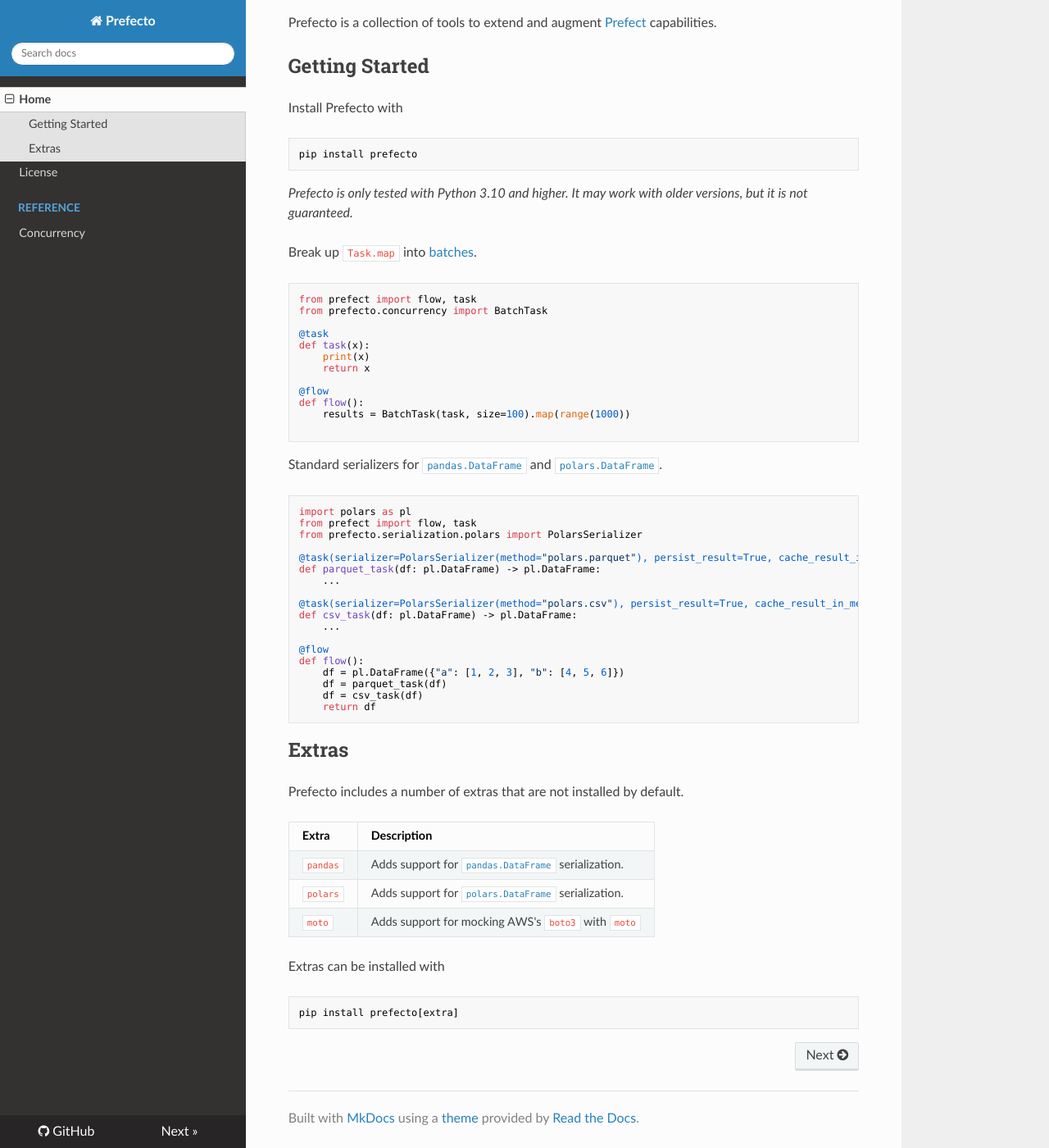
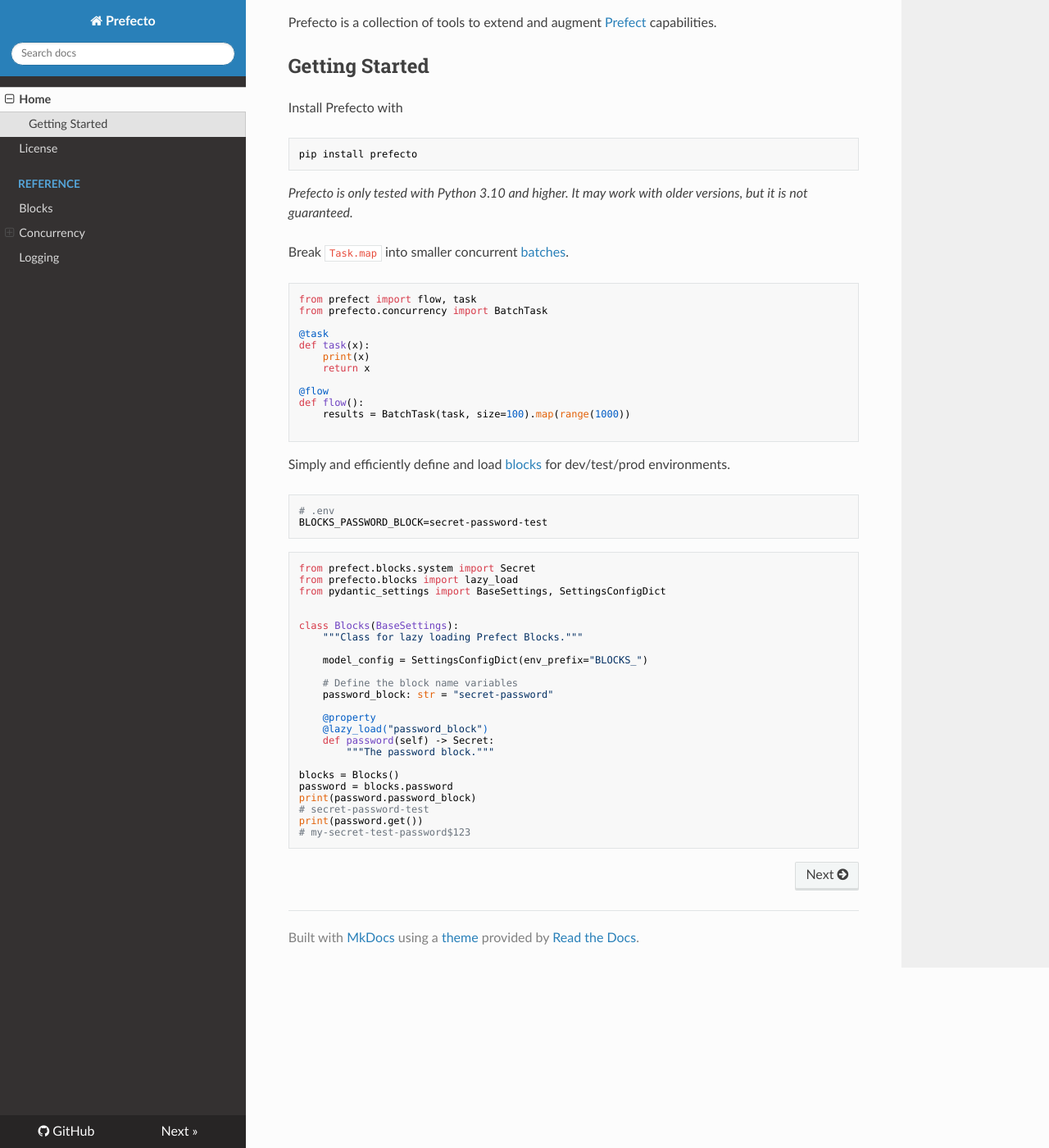
Before and after one commit to dominictarro/prefecto, an MkDocs documentation site: the page built from docs/index.md, in a window 1280 px wide and 1400 px high, scrolled down 590 px. Shown: the whole window at 82% size. Built offline with MkDocs 1.6.1, drawn with Linux system fonts in a browser that asks for light colours; nearby versions of some CDN libraries.

Commit message:
Clean up mkdocs and module/class docstrings

````diff
--- a/docs/index.md
+++ b/docs/index.md
@@ -23,7 +23,7 @@
 
 *Prefecto is only tested with Python 3.10 and higher. It may work with older versions, but it is not guaranteed.*
 
-Break up `Task.map` into [batches](./batch_task.md#batchtask).
+Break `Task.map` into smaller concurrent [batches](./concurrency/batch_task.md).
 
 ```python
 from prefect import flow, task
@@ -40,41 +40,36 @@
 
 ```
 
-Standard serializers for [`pandas.DataFrame`](./serializers/pandas/methods.md) and [`polars.DataFrame`](./serializers/polars/methods.md).
+Simply and efficiently define and load [blocks](./blocks.md) for dev/test/prod environments.
+
+```bash
+# .env
+BLOCKS_PASSWORD_BLOCK=secret-password-test
+```
 
 ```python
-import polars as pl
-from prefect import flow, task
-from prefecto.serialization.polars import PolarsSerializer
+from prefect.blocks.system import Secret
+from prefecto.blocks import lazy_load
+from pydantic_settings import BaseSettings, SettingsConfigDict
 
-@task(serializer=PolarsSerializer(method="polars.parquet"), persist_result=True, cache_result_in_memory=False)
-def parquet_task(df: pl.DataFrame) -> pl.DataFrame:
-    ...
 
-@task(serializer=PolarsSerializer(method="polars.csv"), persist_result=True, cache_result_in_memory=False)
-def csv_task(df: pl.DataFrame) -> pl.DataFrame:
-    ...
+class Blocks(BaseSettings):
+    """Class for lazy loading Prefect Blocks."""
 
-@flow
-def flow():
-    df = pl.DataFrame({"a": [1, 2, 3], "b": [4, 5, 6]})
-    df = parquet_task(df)
-    df = csv_task(df)
-    return df
+    model_config = SettingsConfigDict(env_prefix="BLOCKS_")
+
+    # Define the block name variables
+    password_block: str = "secret-password"
+
+    @property
+    @lazy_load("password_block")
+    def password(self) -> Secret:
+        """The password block."""
+
+blocks = Blocks()
+password = blocks.password
+print(password.password_block)
+# secret-password-test
+print(password.get())
+# my-secret-test-password$123
 ```
-
-## Extras
-
-Prefecto includes a number of extras that are not installed by default.
-
-| Extra | Description |
-| --- | --- |
-| `pandas` | Adds support for [`pandas.DataFrame`](./serializers/pandas.md) serialization. |
-| `polars` | Adds support for [`polars.DataFrame`](./serializers/polars.md) serialization. |
-| `moto` | Adds support for mocking AWS's `boto3` with `moto` |
-
-Extras can be installed with
-
-```bash
-pip install prefecto[extra]
-```
--- a/mkdocs.yml
+++ b/mkdocs.yml
@@ -7,7 +7,11 @@
   - "Home": index.md
   - "License": license.md
   - "Reference":
-    - "Concurrency": concurrency.md
+    - "Blocks": blocks.md
+    - "Concurrency":
+      - "Batch Task": concurrency/batch_task.md
+      - "Kill Switches": concurrency/kill_switch.md
+    - "Logging": logging.md
 
 plugins:
   - search:
````
Also changed, not shown: docs/blocks.md (added, +3 -0 lines), docs/concurrency.md (deleted, +0 -10 lines), docs/concurrency/batch_task.md (added, +3 -0 lines), docs/concurrency/kill_switch.md (added, +9 -0 lines), docs/logging.md (added, +3 -0 lines), 4 other files.
